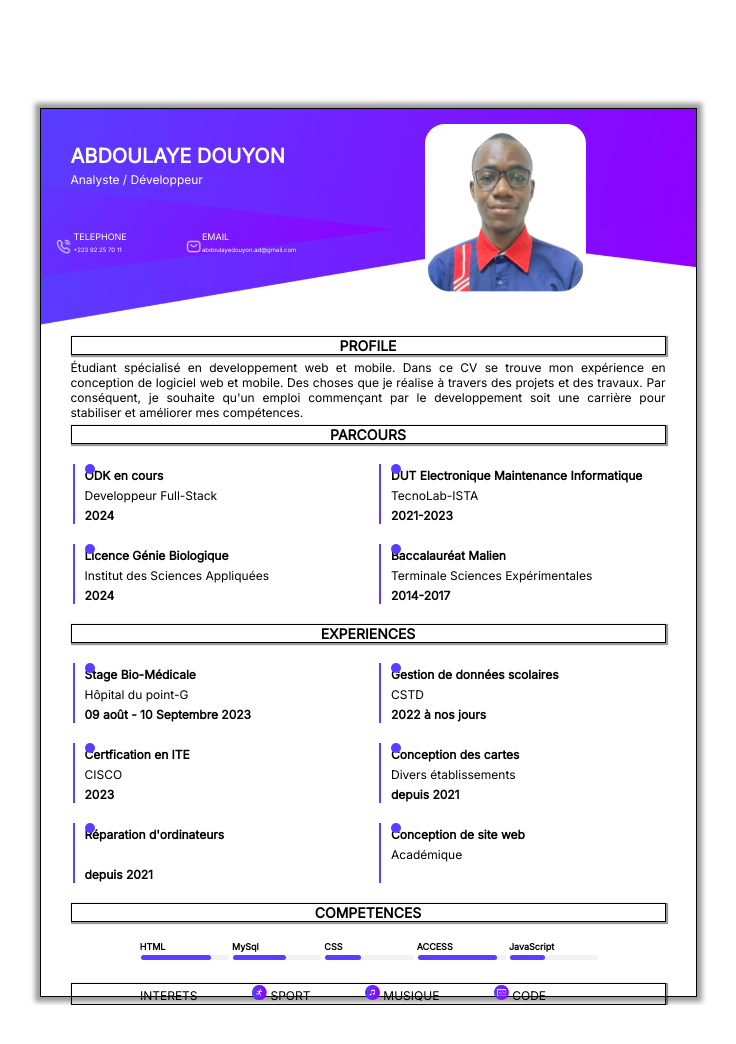
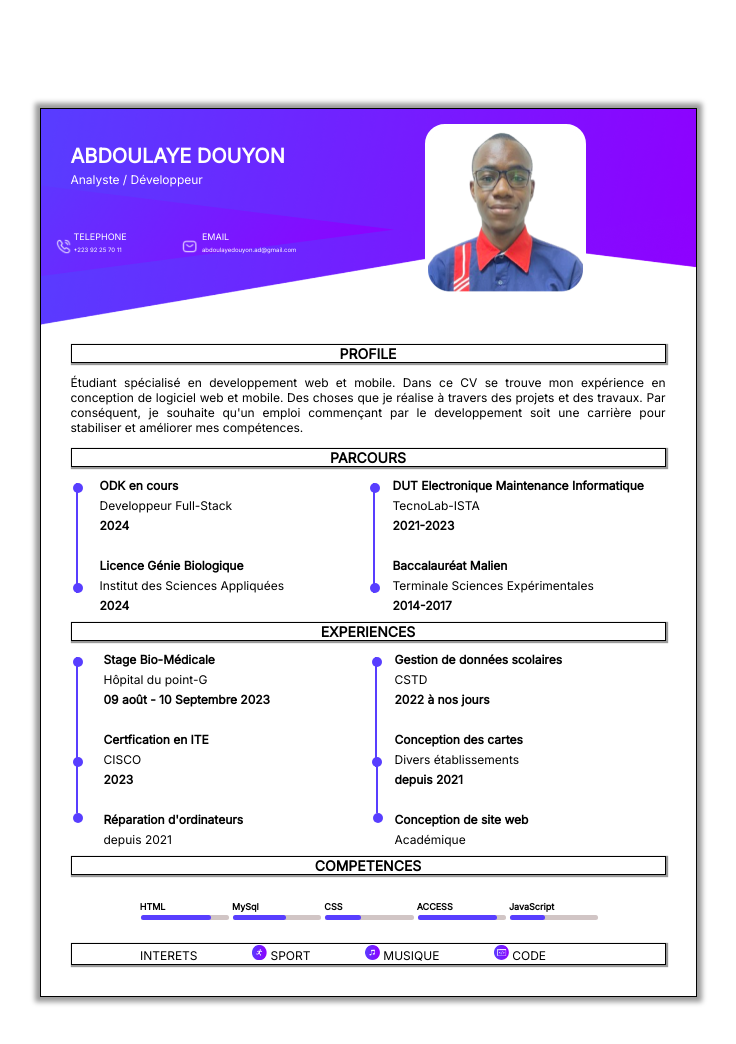
Before and after one commit to DouyonDev/projetCV, a plain HTML site: page index.html in a window 1280 px wide. Shown: the whole page, without its empty margins (272-1008 px from the left). Before the commit the page ends 1005 px from the top, so only its background shows below. Drawn offline with Linux system fonts and the light colour scheme.

Commit message:
version avant rendu

```diff
--- a/index.html
+++ b/index.html
@@ -3,41 +3,51 @@
 <head>
     <meta charset="UTF-8">
     <meta name="viewport" content="width=device-width, initial-scale=1.0">
-    <title>CV_Abdoulaye_DOUYON</title>
+    <title>
+        CV_Abdoulaye_DOUYON
+    </title>
     <link rel="stylesheet" href="style.css">
     <link href='https://fonts.googleapis.com/css?family=Inter' rel='stylesheet'>
 </head>
 <body>
-
     <div id="PageA4">
+        <header>
             <!--Photo-->
             <div class="photo">
                 <img src="img/Image1.png" alt="Photo de profil">
             </div>
             <!--Prenom&Nom Profession-->
             <div class="identi">
-            <span class="Pren_Nom">ABDOULAYE DOUYON</span><br>
-            <span class="Profession">Analyste / Développeur</span>
+                <span class="Pren_Nom">
+                    ABDOULAYE DOUYON
+                </span><br>
+                <span class="Profession">
+                    Analyste / Développeur
+                </span>
             </div><br><br>
             <!--Contacts-->
             <div class="contact">
+                <img src="img/phone.png" alt="telephone" class="icon_phone">
+                <img src="img/email.png" alt="email" class="icon_mail">
                 <table>
                     <tr class="contact1">
                         <td class="contact1">TELEPHONE</td>
                         <td class="contact1">EMAIL</td>
                     </tr>
-                <tr contact2>
-                    <img src="img/phone.png" alt="telephone" class="icon_phone"><td class="contact2"> +223 92 25 70 11</td>
-                    <img src="img/email.png" alt="email" class="icon_mail"><td class="contact2"> abdoulayedouyon.ad@gmail.com</td>
+                    <tr class="contact2">
+                        <td class="contact2"> +223 92 25 70 11</td>
+                        <td class="contact2"> abdoulayedouyon.ad@gmail.com</td>
                     </tr>
                 </table>
-
             </div> <br><br><br><br>
+        </header>
+        <main>
             <!--PROFILE-->
-        <div>
             <!--PROFILE-Entete-->
-            <div>
-                <div class="titre">PROFILE</div>
+            <div class="titre">
+                PROFILE
+            </div>
+            <!--PROFILE-texte-->
             <div class="text_profil">
                 Étudiant spécialisé en developpement web et mobile.
                 Dans ce CV se trouve mon expérience en conception de
@@ -46,70 +56,85 @@
                 je souhaite qu'un emploi commençant par le developpement
                 soit une carrière pour stabiliser et améliorer mes compétences.
             </div>
+            <!--PARCOURS-->
+            <!--PARCOURS-Entete-->
+            <div class="titre">
+                PARCOURS
+            </div>
+            <!--bloc div pour mettre les barres verticales a gauche des items(PARCOURS)-->
+            <div class="trait"></div>
+            <div class="trait_right"></div>
+            <!--Utilisation de grid pour diviser "container"en deux colonnes et des items pour chaque parcours-->
+            <div class="container">
+                <div class="item">
+                    <d1 class="parcour_titre">ODK en cours</d1> <br>
+                    <d1 class="parcour_cont">Developpeur Full-Stack</d1><br>
+                    <d1 class="parcour_titre">2024</d1>
+                </div>
+                <div class="item">
+                    <d1 class="parcour_titre">DUT Electronique Maintenance Informatique</d1> <br>
+                    <d1 class="parcour_cont">TecnoLab-ISTA</d1><br>
+                    <d1 class="parcour_titre">2021-2023</d1>
+                </div>
+                <div class="item">
+                    <d1 class="parcour_titre">Licence Génie Biologique</d1> <br>
+                    <d1 class="parcour_cont">Institut des Sciences Appliquées</d1><br>
+                    <d1 class="parcour_titre">2024</d1>
+                </div>
+                <div class="item">
+                    <d1 class="parcour_titre">Baccalauréat Malien</d1> <br>
+                    <d1 class="parcour_cont">Terminale Sciences Expérimentales</d1><br>
+                    <d1 class="parcour_titre">2014-2017</d1>
                 </div>
             </div>
-            <!--PARCOURS-->
-            <div class="titre">PARCOURS</div><br>
-            <!--Utilisation de grid dans container et des parcours comme item-->
+            <!--EXPERIENCES-->
+            <!--EXPERIENCES-Entete-->
+            <div class="titre">
+                EXPERIENCES
+            </div>
+            <!--bloc div pour mettre les barres verticales a gauche des items(EXPERIENCES)-->
+            <div class="trait2"></div>
+            <div class="trait2_2"></div>
+            <div class="trait2_right"></div>
+            <div class="trait2_2_right"></div>
+            <!--Utilisation de grid pour diviser "container"en deux colonnes et des items pour chaque experience-->
             <div class="container">
                 <div class="item">
-                    <o class="parcour_titre">ODK en cours</o> <br>
-                    <o class="parcour_cont">Developpeur Full-Stack</o><br>
-                    <o class="parcour_titre">2024</o>
+                    <d1 class="parcour_titre">Stage Bio-Médicale</d1> <br>
+                    <d1 class="parcour_cont">Hôpital du point-G</d1><br>
+                    <d1 class="parcour_titre">09 août - 10 Septembre 2023</d1>
                 </div>
                 <div class="item">
-                    <o class="parcour_titre">DUT Electronique Maintenance Informatique</o> <br>
-                    <o class="parcour_cont">TecnoLab-ISTA</o><br>
-                    <o class="parcour_titre">2021-2023</o>
+                    <d1 class="parcour_titre">Gestion de données scolaires</d1> <br>
+                    <d1 class="parcour_cont">CSTD</d1><br>
+                    <d1 class="parcour_titre">2022 à nos jours</d1>
                 </div>
                 <div class="item">
-                    <o class="parcour_titre">Licence Génie Biologique</o> <br>
-                    <o class="parcour_cont">Institut des Sciences Appliquées</o><br>
-                    <o class="parcour_titre">2024</o>
+                    <d1 class="parcour_titre">Certfication en ITE</d1> <br>
+                    <d1 class="parcour_cont">CISCO</d1><br>
+                    <d1 class="parcour_titre">2023</d1>
                 </div>
                 <div class="item">
-                    <o class="parcour_titre">Baccalauréat Malien</o> <br>
-                    <o class="parcour_cont">Terminale Sciences Expérimentales</o><br>
-                    <o class="parcour_titre">2014-2017</o>
-                </div>
-            </div><br>
-        <!--EXPERIENCES-->
-            <div class="titre">EXPERIENCES</div><br>
-            <div class="container">
-                <div class="item">
-                    <o class="parcour_titre">Stage Bio-Médicale</o> <br>
-                    <o class="parcour_cont">Hôpital du point-G</o><br>
-                    <o class="parcour_titre">09 août - 10 Septembre 2023</o>
+                    <d1 class="parcour_titre">Conception des cartes</d1> <br>
+                    <d1 class="parcour_cont">Divers établissements</d1><br>
+                    <d1 class="parcour_titre">depuis 2021</d1>
                 </div>
                 <div class="item">
-                    <o class="parcour_titre">Gestion de données scolaires</o> <br>
-                    <o class="parcour_cont">CSTD</o><br>
-                    <o class="parcour_titre">2022 à nos jours</o>
+                    <d1 class="parcour_titre">Réparation d'ordinateurs</d1> <br>
+                    <d1 class="parcour_cont">depuis 2021</d1><br>
+                    <d1 class="parcour_titre"></d1>
                 </div>
                 <div class="item">
-                    <o class="parcour_titre">Certfication en ITE</o> <br>
-                    <o class="parcour_cont">CISCO</o><br>
-                    <o class="parcour_titre">2023</o>
+                    <d1 class="parcour_titre">Conception de site web</d1> <br>
+                    <d1 class="parcour_cont">Académique</d1><br>
+                    <d1 class="parcour_titre"></d1>
                 </div>
-                <div class="item">
-                    <o class="parcour_titre">Conception des cartes</o> <br>
-                    <o class="parcour_cont">Divers établissements</o><br>
-                    <o class="parcour_titre">depuis 2021</o>
             </div>
-                <div class="item">
-                    <o class="parcour_titre">Réparation d'ordinateurs</o> <br>
-                    <o class="parcour_cont"></o><br>
-                    <o class="parcour_titre">depuis 2021</o>
-                </div>
-                <div class="item">
-                    <o class="parcour_titre">Conception de site web</o> <br>
-                    <o class="parcour_cont">Académique</o><br>
-                    <o class="parcour_titre"></o>
-                </div>
+            <!--COMPETENCES-->
+            <!--COMPETENCES-Entete-->
+            <div class="titre">
+                COMPETENCES
             </div><br>
-        <!--COMPETENCES-->
-        <div>
-            <div class="titre">COMPETENCES</div><br>
             <!--Tableau contenant les competences-->
             <table class="competence">
                 <tr>
@@ -128,6 +153,8 @@
                     <td><progress value="40" max="100">HTML</progress></td>
                 </tr>
             </table><br>
+        </main>
+        <footer>
             <!--Interet-->
             <div class="interet">
                 <span style="padding-right: 50px;">INTERETS</span>
@@ -135,7 +162,7 @@
                 <span class="int"><img src="img/musique.png" alt="musique" class="img_interet">  MUSIQUE</span>
                 <span class="int"><img src="img/code.png" alt="code" class="img_interet">  CODE</span>
             </div>
-        </div>
+        </footer>
     </div>
 </body>
 </html>
--- a/style.css
+++ b/style.css
@@ -1,18 +1,26 @@
 body{
     padding-top: 100px;
+    padding-bottom: 100px;
 }
+:root {
+    --couleur-principale: #583EFF; /* Définition de la variable --couleur-principale */
+}
+/*la page A4*/
 #PageA4{
-    width: 595px; /*largeur de la page A4*/
-    height: 842px; /*longueur de la A4*/
-    border: 1px solid; /*bordure de la page A4*/
-    margin: auto; /*Positionnemt de la page A4*/
-    padding: 15px 30px 30px 30px; /*bourage a l'interieur de la page A4*/
-    background-image: url('img/fond_bleu.png'); /*fond bleu en arriere plan*/
+    width: 595px;
+    height: 842px;
+    border: 1px solid;
+    margin: auto; /*Positionnemt central de la page A4*/
+    padding: 15px 30px 30px 30px;
+    background-image: url('img/fond_bleu.png');
     background-size: contain;/*la taille du background*/
-    background-repeat: no-repeat;/*pas de repetition*/
-    font-family: 'Inter';/*la police en Inter*/
-    box-shadow: 0px 0px 5px 5px rgba(0, 0, 0, 0.397);/*Ombre noir derriere la page A4*/
+    background-repeat: no-repeat;
+    font-family: 'Inter';
+    box-shadow: 0px 0px 5px 5px rgba(0, 0, 0, 0.397);
 }
+/***********************************************************************************************/
+/*Les styles au niveau de header*/
+/*Dimensions du cadre de la photo*/
 .photo{
     width: 155px;
     height: 165px;
@@ -21,16 +29,16 @@ body{
     border-radius: 20px;
     background-color: white;
     border-color: white;
-    position: relative;
+    position: relative;/*Pour pouvoir déplacer le cadre grace a top et right*/
     top: 0px;
     right: 80px;
-
 }
+/*Dimensions de l'image*/
 img{
     width: 155px;
     height: 165px;
 }
-/*les titres profils,parcours,experience et competences*/
+/*styles des titres : profils,parcours,experience et competences*/
 .titre{
     border: 1px solid;
     width: auto;
@@ -38,8 +46,9 @@ img{
     box-shadow: 1px 1px 1px 1px rgba(0, 0, 0, 0.397);
     font-weight: bold;
     font-size: 14px;
+    margin-bottom: 7.5px;
+    margin-top: 7.5px;
 }
-/*couleur de la presentation*/
 .identi{
     color: white;
 }
@@ -78,18 +87,182 @@ table{
     height: 15px;
     position: relative;
     top: 30px;
-    left: 100px;
+    left: 92px;
 }
+/***********************************************************************************************/
+/*Styles pour la partie main*/
 .text_profil{
     text-align: justify;
     font-size: 12px;
     padding-bottom: 5px;
     padding-top: 5px;
 }
-progress{
+.parcour_titre{
+    font-weight: bold;
+    font-size: 12px;
+}
+.parcour_cont{
+    font-size: 12px;
+}
+.container{
+    display: grid;
+    grid-template-columns: 1fr 1fr;
+    grid-template-rows: auto;
+    grid-gap: 20px;
+    padding-left: 25px;
+}
+/*Premier trait ODK en cours - LGBio*/
+.trait{
+    border-left: 2px solid;
+    border-color: var(--couleur-principale);
+    height: 110px;
+    position: relative;
+    float: left;
+    top: 9px;
+    left: 5px;
+}
+/*Deuxieme trait Stage BM - ITE*/
+.trait2{
+    border-left: 2px solid;
+    border-color: var(--couleur-principale);
+    height: 110px;
+    position: relative;
+    float: left;
+    top: 9px;
+    left: 5px;
+}
+/*Leurs points en haut*/
+.trait::before,
+.trait2::before{
+    content: '';
+    position: absolute;
+    width: 10px;
+    height: 10px;
+    background-color: var(--couleur-principale);
+    border-radius: 50%;
+    left: -5px;
+}
+/*Leurs points en bas*/
+.trait::after,
+.trait2::after{
+    content: '';
+    position: absolute;
+    width: 10px;
+    height: 10px;
+    background-color: var(--couleur-principale);
+    border-radius: 50%;
+    top: 100px;
+    left: -5px;
+}
+/*Troisieme trait ITE - Reparation d'ordinateurs*/
+.trait2_2{
+    border-left: 2px solid;
+    border-color: var(--couleur-principale);
+    height: 55px;
+    position: relative;
+    float: left;
+    top: 110px;
+    left: 3px;
+}
+/*Le point en bas*/
+.trait2_2::after{
+    content: '';
+    position: absolute;
+    width: 10px;
+    height: 10px;
+    background-color: var(--couleur-principale);
+    border-radius: 50%;
+    top: 55px;
+    left: -5px;
+}
+/*Les traits et points à droite*/
+.trait_right{
+    border-left: 2px solid;
+    border-color: var(--couleur-principale);
+    height: 110px;
+    position: relative;
+    float: left;
+    top: 9px;
+    left: 300px;
+}
+.trait2_right{
+    border-left: 2px solid;
+    border-color: var(--couleur-principale);
+    height: 110px;
+    position: relative;
+    float: left;
+    top: 9px;
+    left: 300px;
+}
+.trait2_2_right{
+    border-left: 2px solid;
+    border-color: var(--couleur-principale);
+    height: 55px;
+    position: relative;
+    float: left;
+    top: 110px;
+    left: 299px;
+}
+.trait2_2_right::after{
+    content: '';
+    position: absolute;
+    width: 10px;
+    height: 10px;
+    background-color: var(--couleur-principale);
+    border-radius: 50%;
+    top: 55px;
+    left: -5px;
+}
+.trait_right::before,
+.trait2_right::before{
+    content: '';
+    position: absolute;
+    width: 10px;
+    height: 10px;
+    background-color: var(--couleur-principale);
+    border-radius: 50%;
+    left: -5px;
+}
+.trait_right::after,
+.trait2_right::after{
+    content: '';
+    position: absolute;
+    width: 10px;
+    height: 10px;
+    background-color: var(--couleur-principale);
+    border-radius: 50%;
+    top: 100px;
+    left: -5px;
+}
+/*Styles des compétences*/
+.competence{
+    line-height: 5px;
+    font-size: 9px;
+    margin: auto;
+    width: auto;
+    padding-left: 3px;
+}
+/* Styles pour le conteneur de la barre de niveau */
+progress {
     width: 100%;
-    height: 10px;
+    height: 5px;
+    border: none;
+    border-radius: 5px;
+    background-color: #f2f2f2;
+    margin: 0px 0px 0px; /* Marge autour de la barre de niveau */
+    margin-right: 4px;
 }
+/* Styles pour la barre de niveau remplie */
+progress::-webkit-progress-value {
+    background-color: var(--couleur-principale);
+    border-radius: 5px;
+}
+/* Styles pour la barre de niveau non remplie */
+progress::-webkit-progress-bar {
+    background-color: #d1c5c5;
+    border-radius: 5px;
+}
+/*pour les competences et les barres de niveau qui sont dans un tableau*/
 th{
     width: 10%;
     text-align: left;
@@ -104,6 +277,22 @@ td{
     position: relative;
     top: 0px;
 }
+/***********************************************************************************************/
+/*Styles pour la partie footer*/
+.interet{
+    border: 1px solid;
+    text-align: center;
+    box-shadow: 1px 1px 1px 1px rgba(0, 0, 0, 0.397);
+
+}
+span{
+    font-family: 'Inter';
+    font-size: 12px;
+}
+.int{
+    width: 100px;
+    padding-right: 50px;
+}
 .img_interet{
     width: 15px;
     height: 15px;
@@ -112,121 +301,3 @@ td{
     border: 1px solid;
     text-align: center;
 }
-span{
-    font-family: 'Inter';
-    font-size: 12px;
-}
-.int{
-    width: 100px;
-}
-.section{
-    border-left: 2px solid;
-    padding-left: 20px;
-    border-color: #583EFF;
-    height: 105px;
-    position: relative;
-
-}
-.section2{
-    border-left: 2px solid;
-    padding-left: 20px;
-    border-color: #583EFF;
-    height: 105px;
-    position: absolute;
-    left: 300px;
-    top: -105px;
-}
-.section::before,
-.section::after,
-.section2::before,
-.section2::after {
-        content: '';
-        position: absolute;
-        width: 10px;
-        height: 10px;
-        background-color: #583EFF;
-        border-radius: 50%;
-
-    }
-.section::before{
-    top: 0px;
-    left: -5px;
-}
-.section::after{
-    top: 100px;
-    left: -5px;
-}
-.section2::before{
-    top: 0px;
-    left: -5px;
-}
-.section2::after{
-    top: 100px;
-    left: -5px;
-}
-.parcour_titre{
-    font-weight: bold;
-    font-size: 12px;
-}
-.parcour_cont{
-    font-size: 12px;
-}
-.container{
-    display: grid;
-    grid-template-columns: 1fr 1fr;
-    grid-template-rows: auto;
-    grid-gap: 20px;
-    padding-left: 2px;
-}
-.item{
-    border-left: 2px solid;
-    border-color: #583EFF;
-    padding-left: 10px;
-}
-.item::before{
-    content: '';
-    position: absolute;
-    width: 10px;
-    height: 10px;
-    background-color: #583EFF;
-    border-radius: 50%;
-}
-.competence{
-    line-height: 5px;
-    font-size: 9px;
-    margin: auto;
-    width: auto;
-    padding-left: 3px;
-}
-/* Styles pour le conteneur de la barre de niveau */
-progress {
-    width: 100%;  /*Largeur de la barre de niveau */
-    height: 5px; /* Hauteur de la barre de niveau */
-    border: none; /* Supprime la bordure par défaut */
-    border-radius: 5px; /* Ajoute des coins arrondis */
-    background-color: #f2f2f2; /* Couleur de fond */
-    margin: 0px 0px 0px; /* Marge autour de la barre de niveau */
-    margin-right: 4px;
-}
-
-/* Styles pour la barre de niveau remplie */
-progress::-webkit-progress-value {
-    background-color: #583EFF; /* Couleur de remplissage */
-    border-radius: 5px; /* Coins arrondis */
-}
-
-/* Styles pour la barre de niveau non remplie */
-progress::-webkit-progress-bar {
-    background-color: #f2f2f2; /* Couleur de fond */
-    border-radius: 5px; /* Coins arrondis */
-}
-.interet{
-    border: 1px solid;
-    text-align: center;
-    box-shadow: 1px 1px 1px 1px rgba(0, 0, 0, 0.397);
-    position: static;
-}
-.int{
-    width: 100px;
-    padding-right: 50px;
-}
```
Lines whose indentation alone changed are shown as unchanged.
